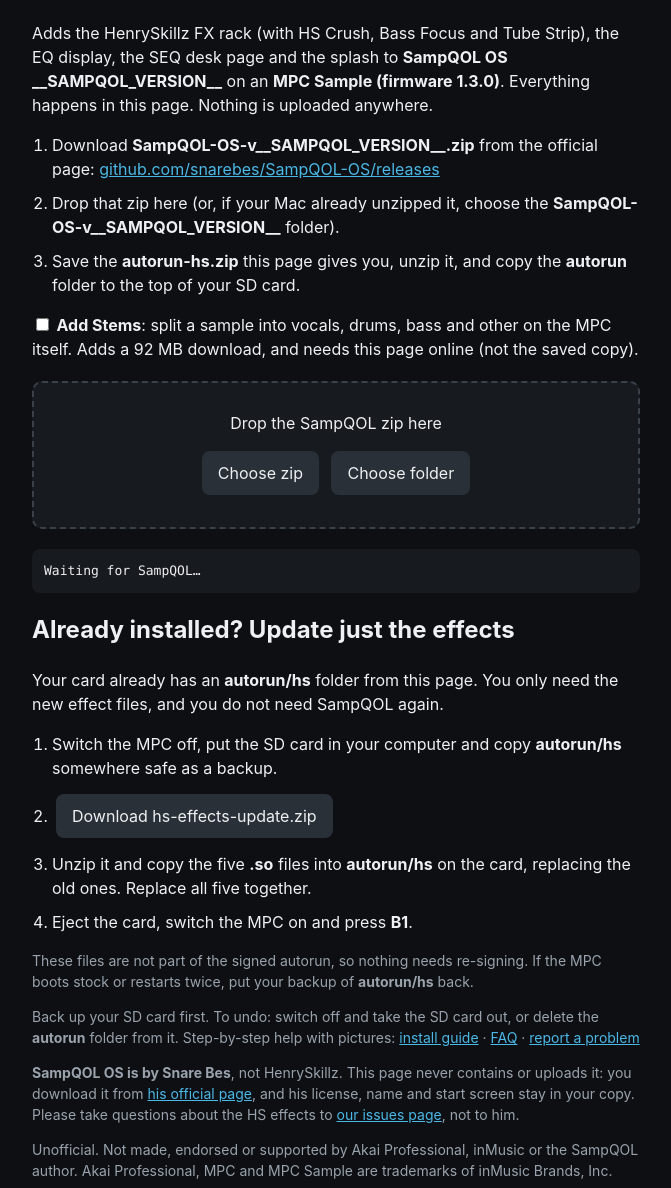
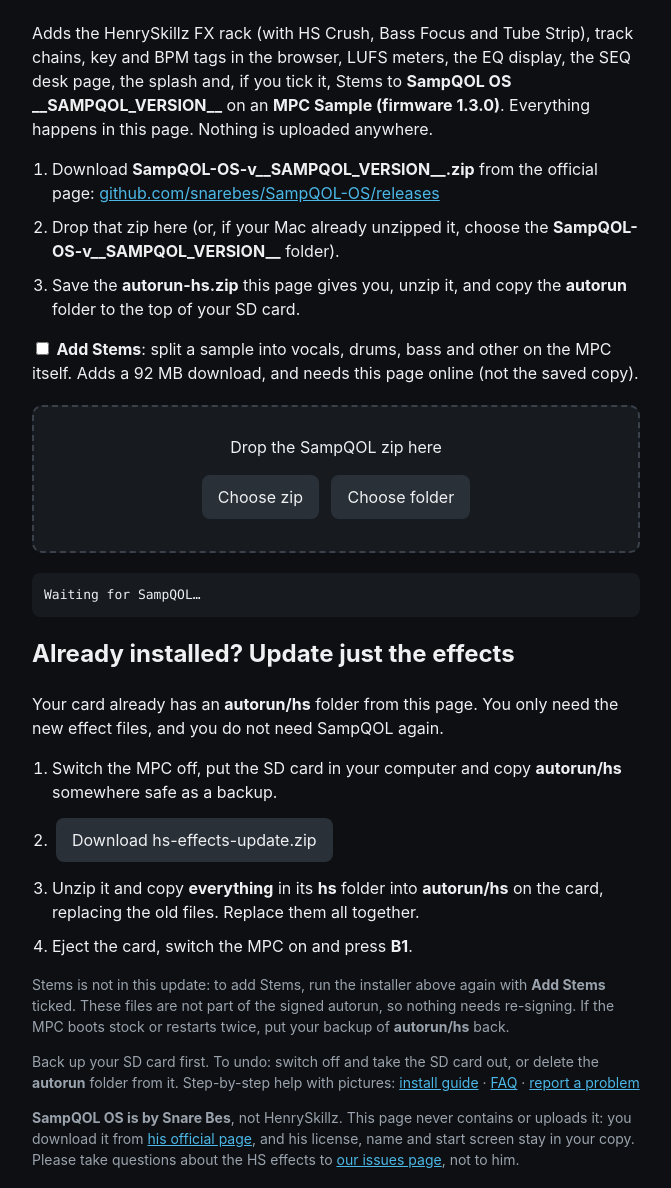
Before and after one commit to Holla-Back-Entertainment/henryskillz-mpc-sample-mod-kit, a plain HTML site: page installer/template.html in a window 1280 px wide. Shown: the part 79-1267 px from the top of the page, without its empty margins (304-975 px from the left). Drawn offline with nearby package versions, Linux system fonts and the light colour scheme.

Commit message:
docs: chains, browser tag, LUFS and Stems in the README, update guide and boot test
Co-Authored-By: Claude Opus 5.5 <noreply@anthropic.com>

```diff
--- a/installer/template.html
+++ b/installer/template.html
@@ -28,7 +28,7 @@
 <main>
   <h1>HenrySkillz MPC Sample Installer</h1>
   <div class="bar"></div>
-  <p>Adds the HenrySkillz FX rack (with HS Crush, Bass Focus and Tube Strip), the EQ display, the SEQ desk page and the splash to <b>SampQOL OS __SAMPQOL_VERSION__</b> on an <b>MPC Sample (firmware 1.3.0)</b>.
+  <p>Adds the HenrySkillz FX rack (with HS Crush, Bass Focus and Tube Strip), track chains, key and BPM tags in the browser, LUFS meters, the EQ display, the SEQ desk page, the splash and, if you tick it, Stems to <b>SampQOL OS __SAMPQOL_VERSION__</b> on an <b>MPC Sample (firmware 1.3.0)</b>.
      Everything happens in this page. Nothing is uploaded anywhere.</p>
   <ol>
     <li>Download <b>SampQOL-OS-v__SAMPQOL_VERSION__.zip</b> from the official page:
@@ -48,10 +48,10 @@
   <ol>
     <li>Switch the MPC off, put the SD card in your computer and copy <b>autorun/hs</b> somewhere safe as a backup.</li>
     <li><button id="fx">Download hs-effects-update.zip</button></li>
-    <li>Unzip it and copy the five <b>.so</b> files into <b>autorun/hs</b> on the card, replacing the old ones. Replace all five together.</li>
+    <li>Unzip it and copy <b>everything</b> in its <b>hs</b> folder into <b>autorun/hs</b> on the card, replacing the old files. Replace them all together.</li>
     <li>Eject the card, switch the MPC on and press <b>B1</b>.</li>
   </ol>
-  <p class="small">These files are not part of the signed autorun, so nothing needs re-signing. If the MPC boots stock or restarts twice, put your backup of <b>autorun/hs</b> back.</p>
+  <p class="small">Stems is not in this update: to add Stems, run the installer above again with <b>Add Stems</b> ticked. These files are not part of the signed autorun, so nothing needs re-signing. If the MPC boots stock or restarts twice, put your backup of <b>autorun/hs</b> back.</p>
   <p class="small">Back up your SD card first. To undo: switch off and take the SD card out, or delete the <b>autorun</b> folder from it.
      Step-by-step help with pictures: <a href="https://github.com/hmukhwana/henryskillz-mpc-sample-mod-kit/blob/main/docs/INSTALL-GUIDE.md" target="_blank" rel="noopener">install guide</a> ·
      <a href="https://github.com/hmukhwana/henryskillz-mpc-sample-mod-kit/blob/main/docs/FAQ.md" target="_blank" rel="noopener">FAQ</a> ·
```
Also changed, not shown: 3 other files.
